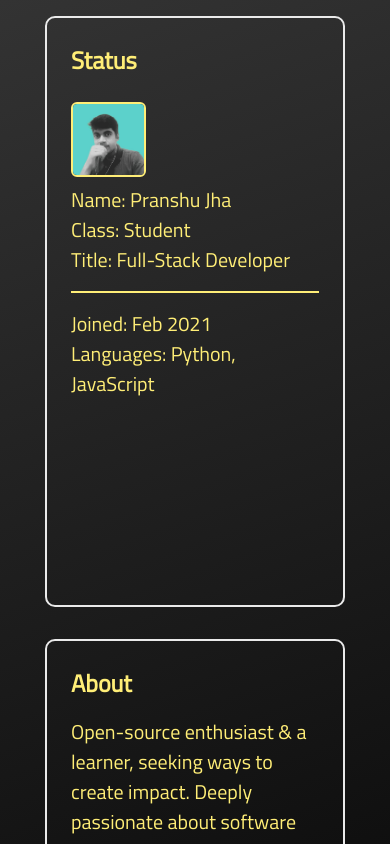
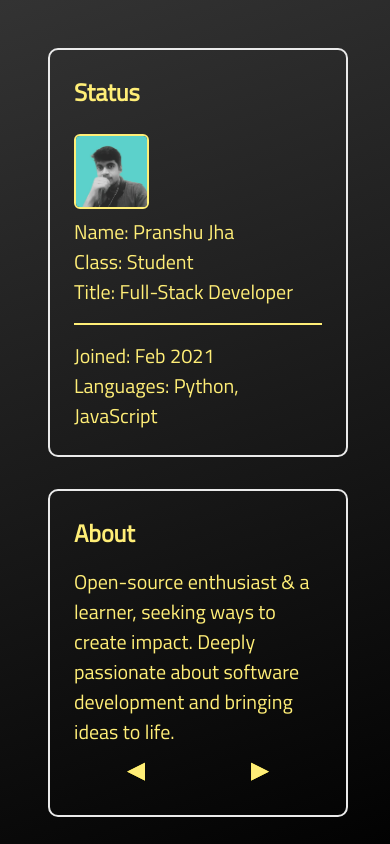
Before and after one commit to pranshuj73/game-portfolio, a Next.js app: page / in a window 390 px wide. Shown: the top 844 px of the page. Built offline with nearby package versions, Linux system fonts and the light colour scheme.

Commit message:
added media queries to center cards for tablets

```diff
--- a/pages/components/Skills.tsx
+++ b/pages/components/Skills.tsx
@@ -24,7 +24,7 @@ const Skills: NextPage = () => {
   return (
     <>
       <h2>Skills</h2>
-      <div style={{display: 'flex', flexDirection: 'row', flexWrap: 'wrap', justifyContent: 'space-around'}}>
+      <div style={{display: 'flex', flexDirection: 'row', flexWrap: 'wrap', justifyContent: 'space-around', maxWidth: '300px'}}>
         <HexIcon><IoLogoPython size={iconSize} /></HexIcon>
         <HexIcon><IoLogoJavascript size={iconSize} /></HexIcon>
         <HexIcon><IoLogoReact size={iconSize} /></HexIcon>
--- a/styles/Home.module.css
+++ b/styles/Home.module.css
@@ -1,4 +1,5 @@
 .main {
+  padding: 2rem;
   min-height: 100vh;
   flex: 1;
   display: flex;
@@ -113,4 +114,9 @@
     flex-direction: column;
     align-items: center;
   }
+  .card {
+    max-width: 100%;
+    min-width: 300px;
+    min-height: 30vh;
+  }
 }
```
